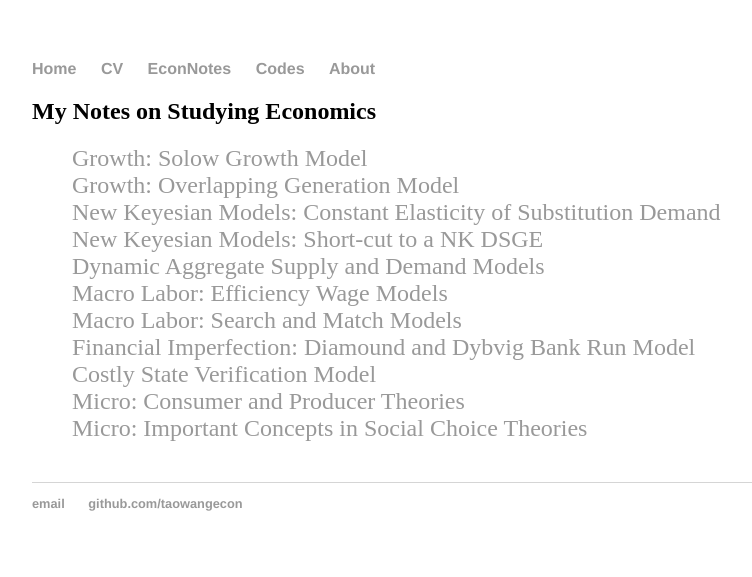
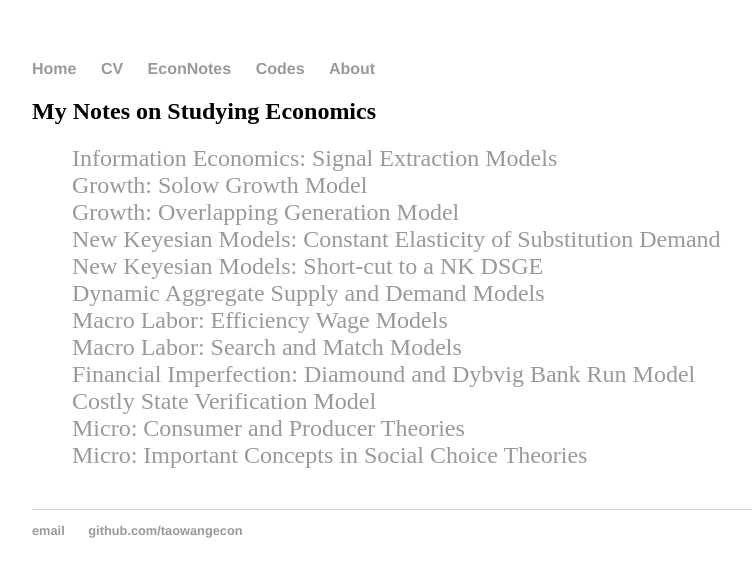
Before and after one commit to iworld1991/TaoWangEcon.github.io, a Jekyll site: the page built from blog/index.html, in a window 1280 px wide. Shown: the top 577 px of the page, without its empty margins (160-912 px from the left). Built offline with Jekyll 4.4.1, drawn with Linux system fonts in a browser that asks for light colours.

Commit message:
Update index.html

```diff
--- a/blog/index.html
+++ b/blog/index.html
@@ -4,6 +4,7 @@ title: My Notes on Studying Economics
 ---
 	<h2>{{ page.title }}</h2>
         <ul class="posts">
+	<li><a href =/notes/IF2SignalExtraction.html>Information Economics: Signal Extraction Models<a/></li>
         <li> <a href = /notes/GR1_SolowModel.pdf>Growth: Solow Growth Model</a></li>
         <li> <a href = /notes/GR2B_OLG.pdf>Growth: Overlapping Generation Model</a></li>
 	<li> <a href = /notes/NK1CES.pdf>New Keyesian Models: Constant Elasticity of Substitution Demand</a></li>
```
